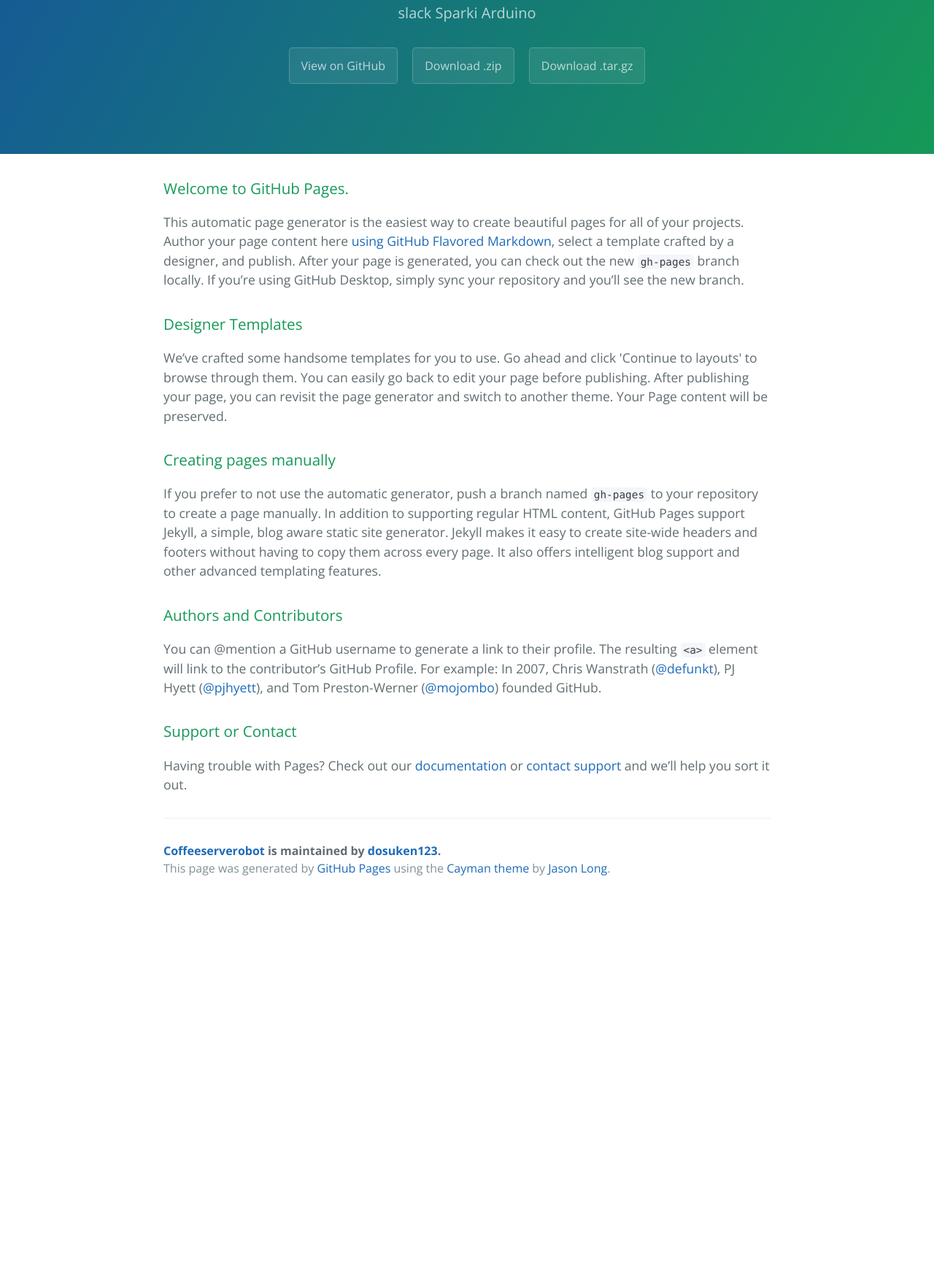
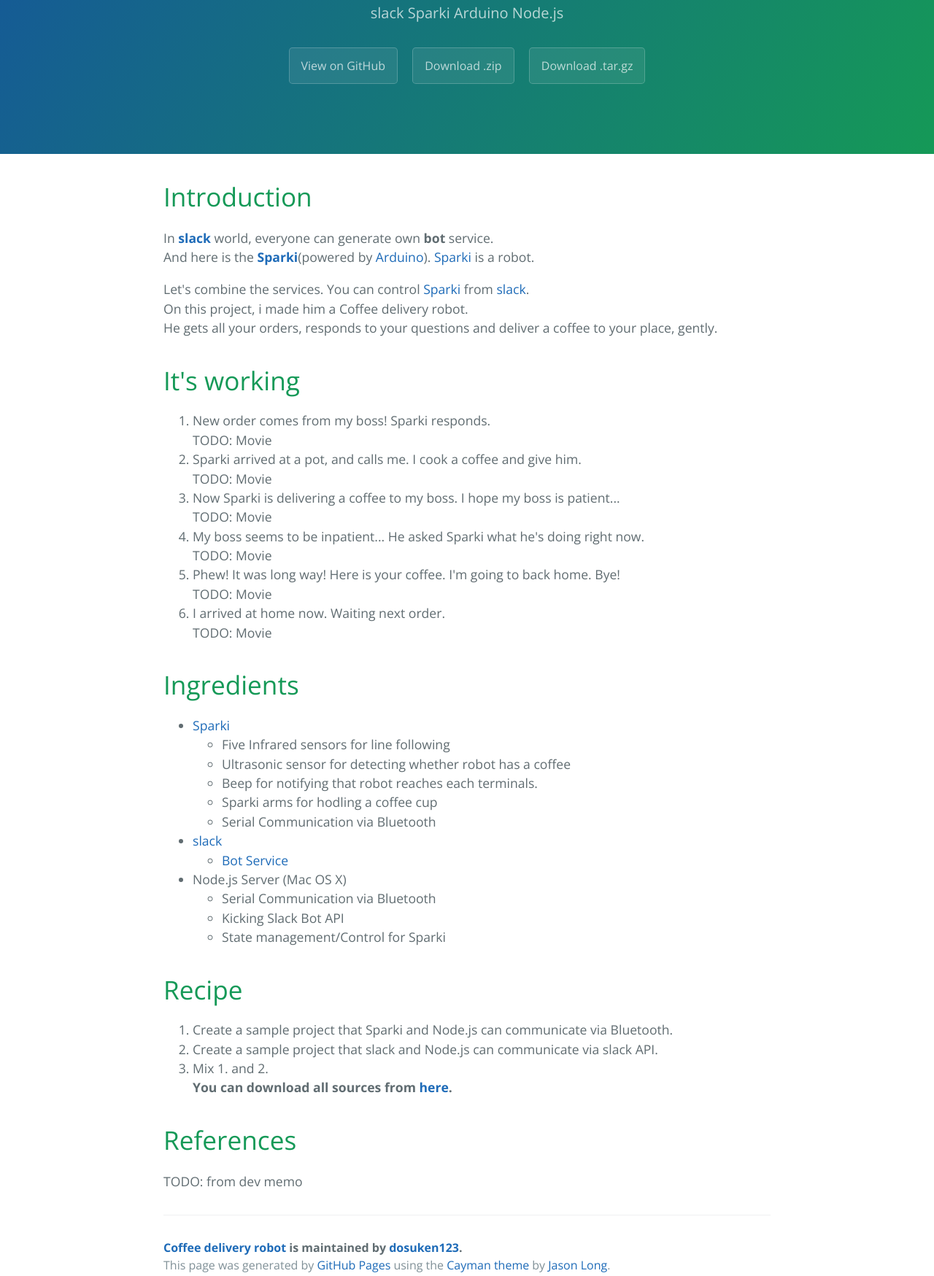
Before and after one commit to dosuken123/CoffeeDeliveryRobot, a plain HTML site: page index.html in a window 1280 px wide. Shown: the part 172-1921 px from the top of the page at 73% size. Before the commit the page ends 1406 px from the top, so only its background shows below. Drawn offline with nearby package versions, Linux system fonts and the light colour scheme.

```diff
--- a/index.html
+++ b/index.html
@@ -2,7 +2,7 @@
 <html lang="en-us">
   <head>
     <meta charset="UTF-8">
-    <title>Coffeeserverobot by dosuken123</title>
+    <title>Coffee delivery robot by dosuken123</title>
     <meta name="viewport" content="width=device-width, initial-scale=1">
     <link rel="stylesheet" type="text/css" href="stylesheets/normalize.css" media="screen">
     <link href='https://fonts.googleapis.com/css?family=Open+Sans:400,700' rel='stylesheet' type='text/css'>
@@ -11,41 +11,96 @@
   </head>
   <body>
     <section class="page-header">
-      <h1 class="project-name">Coffeeserverobot</h1>
-      <h2 class="project-tagline">slack Sparki Arduino</h2>
+      <h1 class="project-name">Coffee delivery robot</h1>
+      <h2 class="project-tagline">slack Sparki Arduino Node.js</h2>
       <a href="https://github.com/dosuken123/CoffeeServeRobot" class="btn">View on GitHub</a>
       <a href="https://github.com/dosuken123/CoffeeServeRobot/zipball/master" class="btn">Download .zip</a>
       <a href="https://github.com/dosuken123/CoffeeServeRobot/tarball/master" class="btn">Download .tar.gz</a>
     </section>
 
     <section class="main-content">
-      <h3>
-<a id="welcome-to-github-pages" class="anchor" href="#welcome-to-github-pages" aria-hidden="true"><span aria-hidden="true" class="octicon octicon-link"></span></a>Welcome to GitHub Pages.</h3>
+      <h1>
+<a id="introduction" class="anchor" href="#introduction" aria-hidden="true"><span aria-hidden="true" class="octicon octicon-link"></span></a>Introduction</h1>
 
-<p>This automatic page generator is the easiest way to create beautiful pages for all of your projects. Author your page content here <a href="https://guides.github.com/features/mastering-markdown/">using GitHub Flavored Markdown</a>, select a template crafted by a designer, and publish. After your page is generated, you can check out the new <code>gh-pages</code> branch locally. If you’re using GitHub Desktop, simply sync your repository and you’ll see the new branch.</p>
+<p>In <strong><a href="https://slack.com/">slack</a></strong> world, everyone can generate own <strong>bot</strong> service.<br>
+And here is the <strong><a href="http://arcbotics.com/products/sparki/">Sparki</a></strong>(powered by <a href="https://www.arduino.cc/">Arduino</a>). <a href="http://arcbotics.com/products/sparki/">Sparki</a> is a robot.  </p>
 
-<h3>
-<a id="designer-templates" class="anchor" href="#designer-templates" aria-hidden="true"><span aria-hidden="true" class="octicon octicon-link"></span></a>Designer Templates</h3>
+<p>Let's combine the services. You can control <a href="http://arcbotics.com/products/sparki/">Sparki</a> from <a href="https://slack.com/">slack</a>.<br>
+On this project, i made him a Coffee delivery robot.<br>
+He gets all your orders, responds to your questions and deliver a coffee to your place, gently.</p>
 
-<p>We’ve crafted some handsome templates for you to use. Go ahead and click 'Continue to layouts' to browse through them. You can easily go back to edit your page before publishing. After publishing your page, you can revisit the page generator and switch to another theme. Your Page content will be preserved.</p>
+<h1>
+<a id="its-working" class="anchor" href="#its-working" aria-hidden="true"><span aria-hidden="true" class="octicon octicon-link"></span></a>It's working</h1>
 
-<h3>
-<a id="creating-pages-manually" class="anchor" href="#creating-pages-manually" aria-hidden="true"><span aria-hidden="true" class="octicon octicon-link"></span></a>Creating pages manually</h3>
+<ol>
+<li>New order comes from my boss! Sparki responds.<br>
+TODO: Movie<br>
+</li>
+<li>Sparki arrived at a pot, and calls me. I cook a coffee and give him.<br>
+TODO: Movie<br>
+</li>
+<li>Now Sparki is delivering a coffee to my boss. I hope my boss is patient...<br>
+TODO: Movie</li>
+<li>My boss seems to be inpatient... He asked Sparki what he's doing right now.<br>
+TODO: Movie</li>
+<li>Phew! It was long way! Here is your coffee. I'm going to back home. Bye!<br>
+TODO: Movie</li>
+<li>I arrived at home now. Waiting next order.<br>
+TODO: Movie</li>
+</ol>
 
-<p>If you prefer to not use the automatic generator, push a branch named <code>gh-pages</code> to your repository to create a page manually. In addition to supporting regular HTML content, GitHub Pages support Jekyll, a simple, blog aware static site generator. Jekyll makes it easy to create site-wide headers and footers without having to copy them across every page. It also offers intelligent blog support and other advanced templating features.</p>
+<h1>
+<a id="ingredients" class="anchor" href="#ingredients" aria-hidden="true"><span aria-hidden="true" class="octicon octicon-link"></span></a>Ingredients</h1>
 
-<h3>
-<a id="authors-and-contributors" class="anchor" href="#authors-and-contributors" aria-hidden="true"><span aria-hidden="true" class="octicon octicon-link"></span></a>Authors and Contributors</h3>
+<ul>
+<li>
+<a href="http://arcbotics.com/products/sparki/">Sparki</a>
 
-<p>You can @mention a GitHub username to generate a link to their profile. The resulting <code>&lt;a&gt;</code> element will link to the contributor’s GitHub Profile. For example: In 2007, Chris Wanstrath (<a href="https://github.com/defunkt" class="user-mention">@defunkt</a>), PJ Hyett (<a href="https://github.com/pjhyett" class="user-mention">@pjhyett</a>), and Tom Preston-Werner (<a href="https://github.com/mojombo" class="user-mention">@mojombo</a>) founded GitHub.</p>
+<ul>
+<li>Five Infrared sensors for line following</li>
+<li>Ultrasonic sensor for detecting whether robot has a coffee</li>
+<li>Beep for notifying that robot reaches each terminals.</li>
+<li>Sparki arms for hodling a coffee cup</li>
+<li>Serial Communication via Bluetooth</li>
+</ul>
+</li>
+<li>
+<a href="https://slack.com/">slack</a>
 
-<h3>
-<a id="support-or-contact" class="anchor" href="#support-or-contact" aria-hidden="true"><span aria-hidden="true" class="octicon octicon-link"></span></a>Support or Contact</h3>
+<ul>
+<li><a href="https://api.slack.com/bot-users">Bot Service</a></li>
+</ul>
+</li>
+<li>Node.js Server (Mac OS X)
 
-<p>Having trouble with Pages? Check out our <a href="https://help.github.com/pages">documentation</a> or <a href="https://github.com/contact">contact support</a> and we’ll help you sort it out.</p>
+<ul>
+<li>Serial Communication via Bluetooth</li>
+<li>Kicking Slack Bot API</li>
+<li>State management/Control for Sparki</li>
+</ul>
+</li>
+</ul>
+
+<h1>
+<a id="recipe" class="anchor" href="#recipe" aria-hidden="true"><span aria-hidden="true" class="octicon octicon-link"></span></a>Recipe</h1>
+
+<ol>
+<li>Create a sample project that Sparki and Node.js can communicate via Bluetooth.<br>
+</li>
+<li>Create a sample project that slack and Node.js can communicate via slack API.<br>
+</li>
+<li>Mix 1. and 2.<br>
+<strong>You can download all sources from <a href="https://github.com/dosuken123/CoffeeServeRobot">here</a>.</strong><br>
+</li>
+</ol>
+
+<h1>
+<a id="references" class="anchor" href="#references" aria-hidden="true"><span aria-hidden="true" class="octicon octicon-link"></span></a>References</h1>
+
+<p>TODO: from dev memo</p>
 
       <footer class="site-footer">
-        <span class="site-footer-owner"><a href="https://github.com/dosuken123/CoffeeServeRobot">Coffeeserverobot</a> is maintained by <a href="https://github.com/dosuken123">dosuken123</a>.</span>
+        <span class="site-footer-owner"><a href="https://github.com/dosuken123/CoffeeServeRobot">Coffee delivery robot</a> is maintained by <a href="https://github.com/dosuken123">dosuken123</a>.</span>
 
         <span class="site-footer-credits">This page was generated by <a href="https://pages.github.com">GitHub Pages</a> using the <a href="https://github.com/jasonlong/cayman-theme">Cayman theme</a> by <a href="https://twitter.com/jasonlong">Jason Long</a>.</span>
       </footer>
```
Also changed, not shown: params.json (+3 -3 lines).
